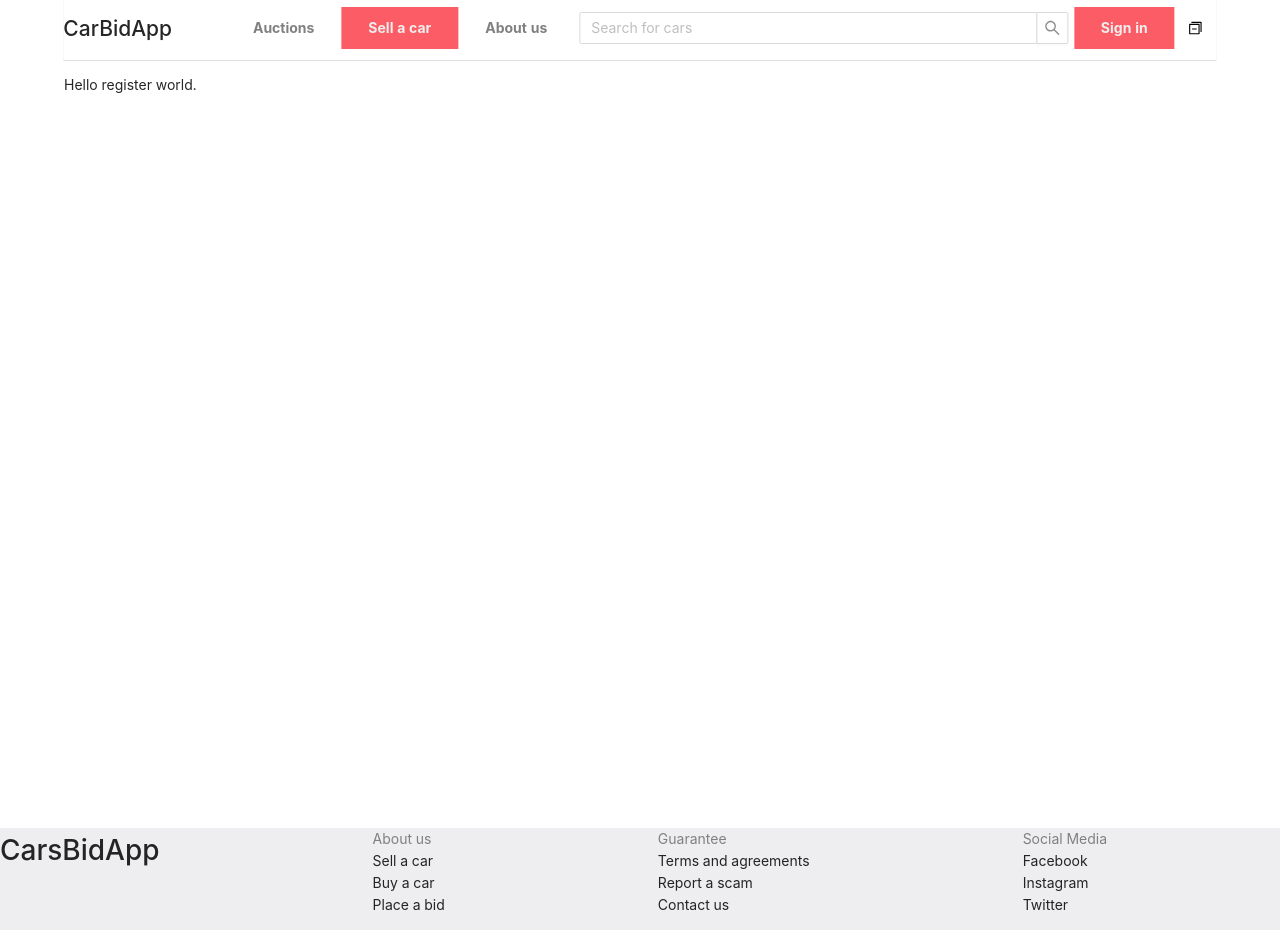
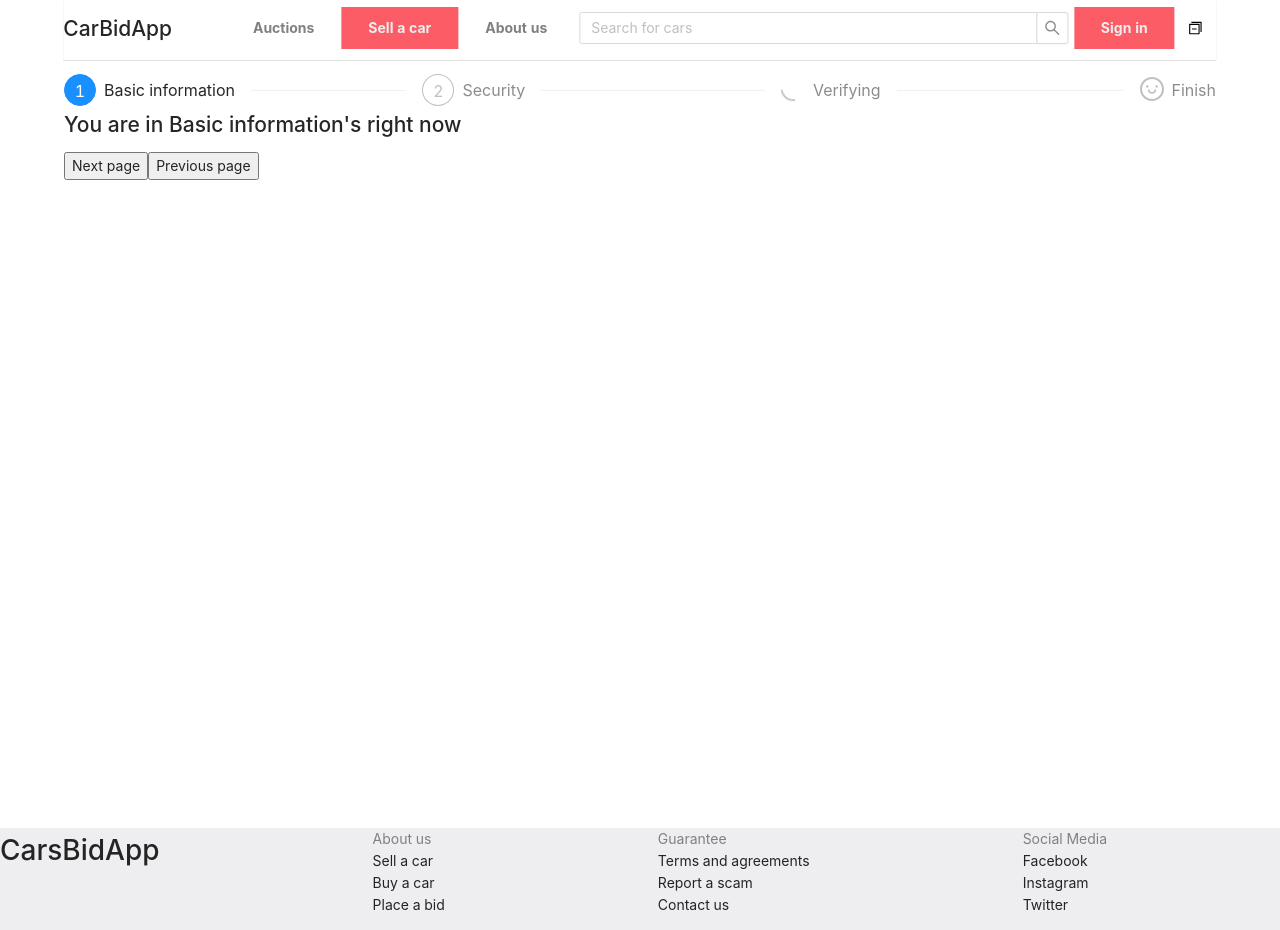
Before and after one commit to Petiazediter/CarAppRewrite, a React (Create React App) app in the folder car-app-frontend/: page /register in a window 1280 px wide. Built offline with nearby package versions, Linux system fonts and the light colour scheme.

Commit message:
Replace useState to useReducer.

```diff
--- a/car-app-frontend/src/components/register-page/RegisterPage.tsx
+++ b/car-app-frontend/src/components/register-page/RegisterPage.tsx
@@ -1,9 +1,66 @@
-import {FunctionComponent} from "react";
+import { FunctionComponent, useReducer } from 'react';
+import { Steps } from 'antd';
+import { LoadingOutlined, SmileOutlined } from '@ant-design/icons';
+const { Step } = Steps;
+
+const initialState = { count: 0 };
+
+function reducer(
+	state: { count: number },
+	action: { type: string }
+): { count: number } {
+	switch (action.type) {
+		case 'increment':
+			return { count: state.count + 1 };
+		case 'decrement':
+			return { count: state.count - 1 };
+		default:
+			throw new Error();
+	}
+}
 
 const RegisterPage: FunctionComponent = () => {
-    return(<>
-        Hello register world.
-    </>)
-}
+	const [state, dispatcher] = useReducer(reducer, initialState);
 
-export default RegisterPage
+	return (
+		<>
+			<Steps>
+				<Step
+					title={'Basic information'}
+					status={state.count === 0 ? 'process' : 'finish'}
+				/>
+				<Step
+					title={'Security'}
+					status={
+						state.count === 1 ? 'process' : state.count > 1 ? 'finish' : 'wait'
+					}
+				/>
+				<Step
+					title={'Verifying'}
+					icon={<LoadingOutlined />}
+					status={
+						state.count === 2 ? 'process' : state.count > 2 ? 'finish' : 'wait'
+					}
+				/>
+				<Step
+					title={'Finish'}
+					status={
+						state.count === 3 ? 'process' : state.count > 3 ? 'finish' : 'wait'
+					}
+					icon={<SmileOutlined />}
+				/>
+			</Steps>
+			<section>
+				<h1>You are in Basic information's right now</h1>
+			</section>
+			<button onClick={() => dispatcher({ type: 'increment' })}>
+				Next page
+			</button>
+			<button onClick={() => dispatcher({ type: 'decrement' })}>
+				Previous page
+			</button>
+		</>
+	);
+};
+
+export default RegisterPage;
```
